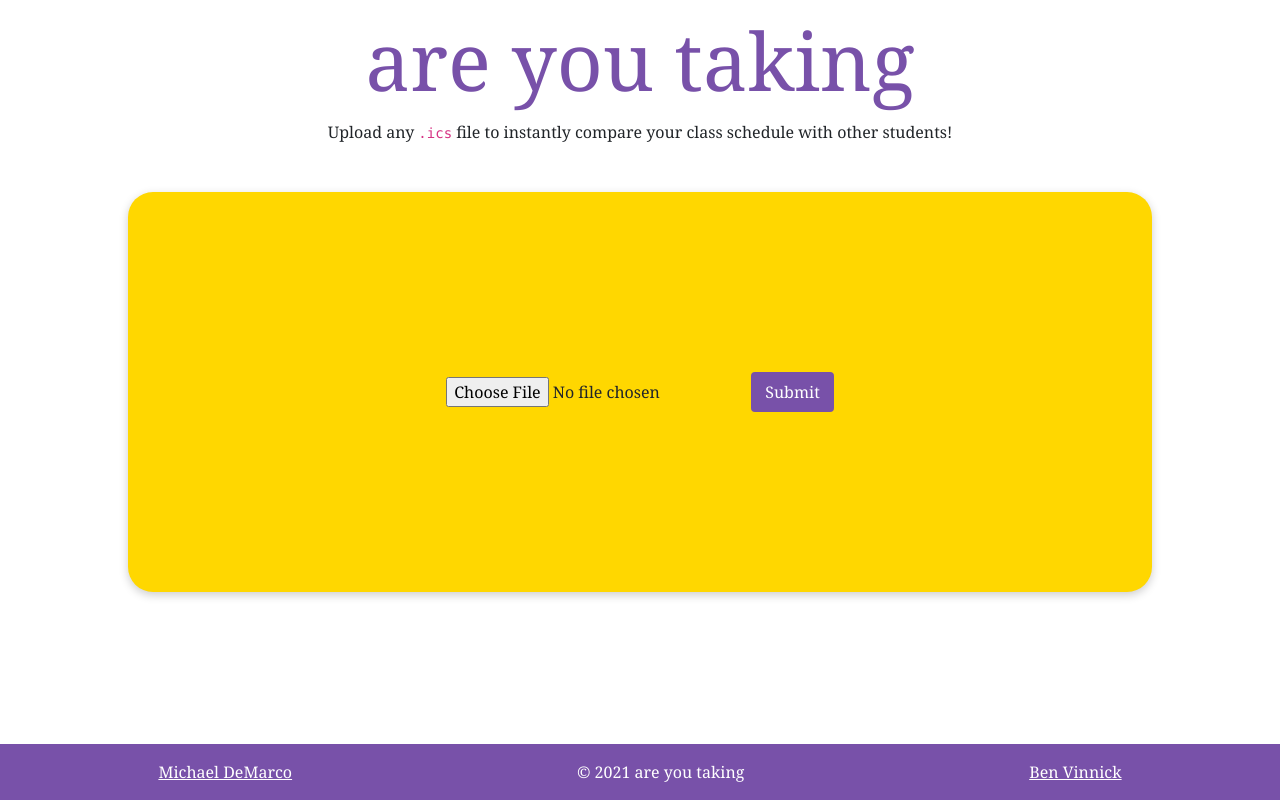
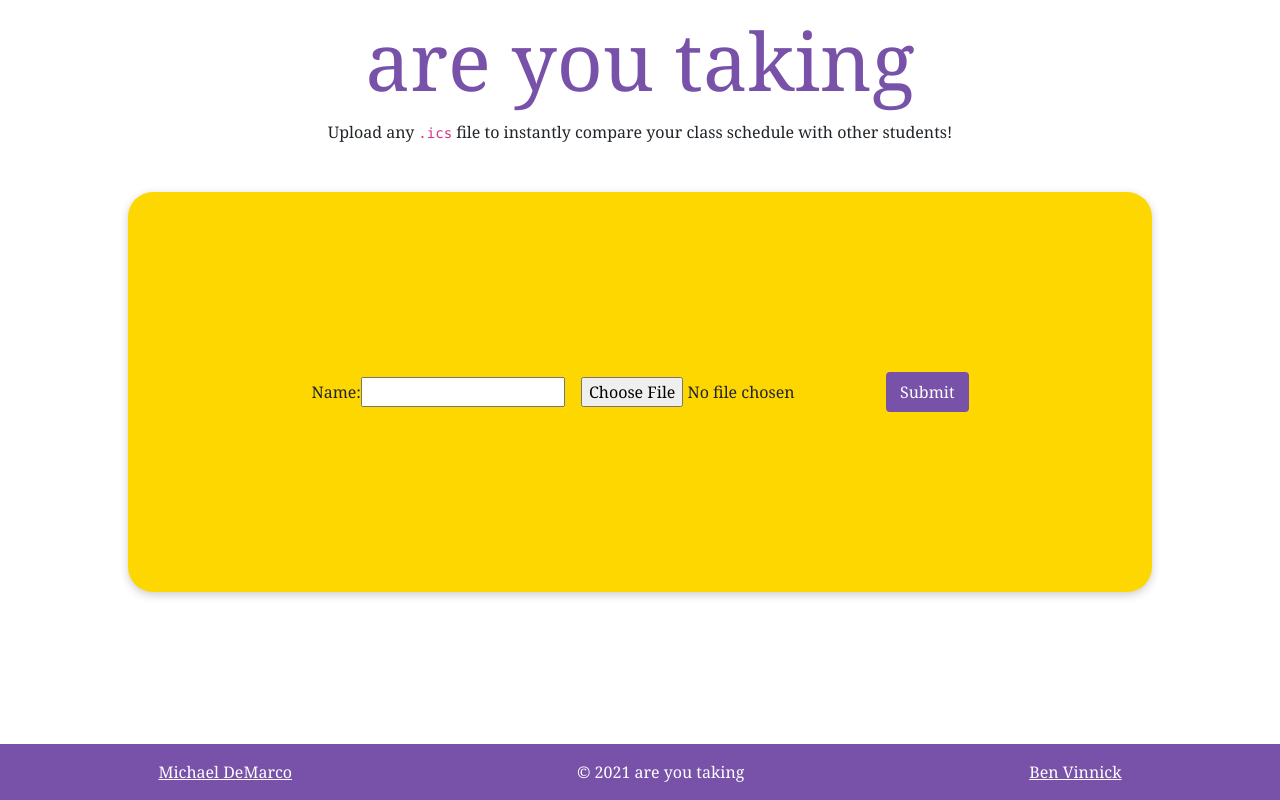
Before and after one commit to michaelfromyeg/are-you-taking, a Next.js app in the folder frontend/: page / in a window 1280 px wide. Built offline with nearby package versions, Linux system fonts and the light colour scheme.

Commit message:
added name field in AddFile.js form

```diff
--- a/frontend/components/home-page/AddFile.js
+++ b/frontend/components/home-page/AddFile.js
@@ -2,11 +2,14 @@ import styles from './AddFile.module.scss'
 import { Formik, Form, ErrorMessage } from 'formik'
 import { useRouter } from 'next/router'
 import Button from 'react-bootstrap/Button'
+import { useState } from 'react'
 
 const AddFile = () => {
+	const [name, setName] = useState('')
 	const router = useRouter()
 
 	return (
+		<>
 		<Formik
 			initialValues={{ calendar: [] }}
 			onSubmit={async (values, props) => {
@@ -45,6 +48,8 @@ const AddFile = () => {
 			{(formik) => {
 				return (
 					<Form className={styles.form}>
+						<label>Name: </label>
+						<input className={styles.name} type="text" value={name} onChange={event => setName(event.target.value)}></input>
 						<input
 							id="file"
 							name="calendar"
@@ -59,10 +64,13 @@ const AddFile = () => {
 						<Button className={styles.submit} type="submit" disabled={formik.isSubmitting}>
 							Submit
 						</Button>
+
 					</Form>
 				)
 			}}
 		</Formik>
+
+		</>
 	)
 }
 
--- a/frontend/components/home-page/AddFile.module.scss
+++ b/frontend/components/home-page/AddFile.module.scss
@@ -23,3 +23,7 @@
   border: 2px solid $purple;
   opacity: 0.9;
 }
+
+.name {
+  margin-right: 1em;
+}
```
